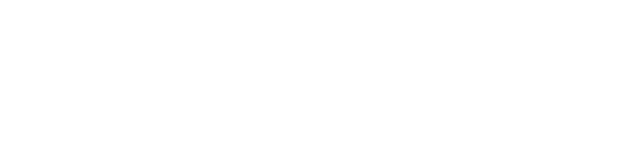
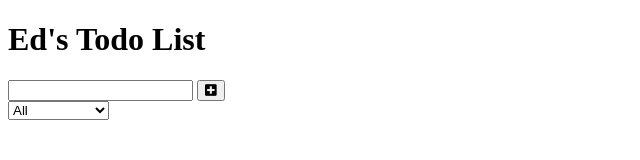
Before and after one commit to raiyan-ahmed/To-Do-App, a plain HTML site: page index.html in a window 1280 px wide. Shown: the whole page, without its empty margins (0-640 px from the left). Drawn offline with Linux system fonts and the light colour scheme.

Commit message:
create structure

```diff
--- a/index.html
+++ b/index.html
@@ -6,10 +6,34 @@
     <meta http-equiv="X-UA-Compatible" content="IE=edge">
     <meta name="viewport" content="width=device-width, initial-scale=1.0">
     <title>To-Do List App</title>
+    <link href="https://fonts.googleapis.com/css?family=Poppins&display=swap" rel="stylesheet" />
+
+    <link rel="stylesheet" href="https://cdnjs.cloudflare.com/ajax/libs/font-awesome/5.12.1/css/all.min.css"
+        integrity="sha256-mmgLkCYLUQbXn0B1SRqzHar6dCnv9oZFPEC1g1cwlkk=" crossorigin="anonymous" />
+
+    <link rel="stylesheet" href="./style.css" />
 </head>
 
 <body>
-
+    <header>
+        <h1>Ed's Todo List</h1>
+    </header>
+    <form>
+        <input type="text" class="todo-input" />
+        <button class="todo-button" type="submit">
+            <i class="fas fa-plus-square"></i>
+        </button>
+        <div class="select">
+            <select name="todos" class="filter-todo">
+                <option value="all">All</option>
+                <option value="completed">Completed</option>
+                <option value="uncompleted">Uncompleted</option>
+            </select>
+        </div>
+    </form>
+    <div class="todo-container">
+        <ul class="todo-list"></ul>
+    </div>
 </body>
 
 </html>
```
Also changed, not shown: style.css (added).
